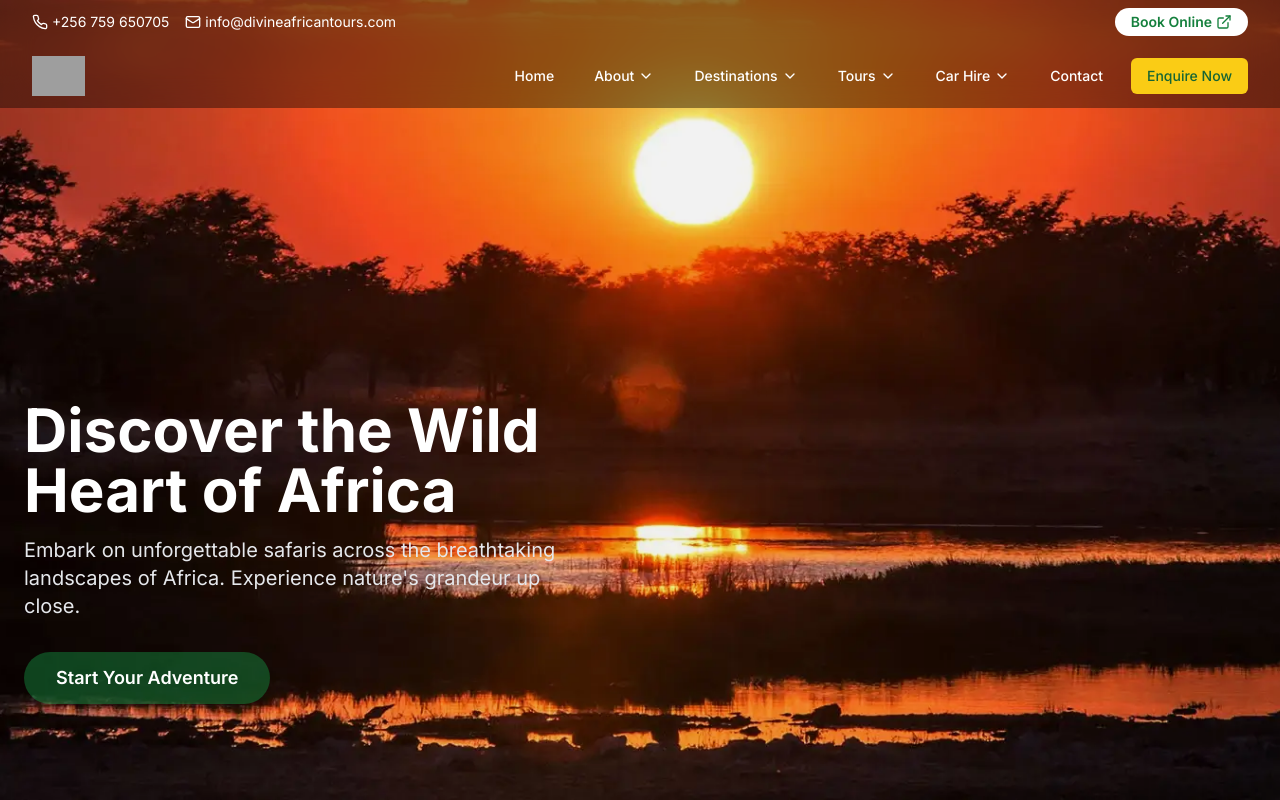
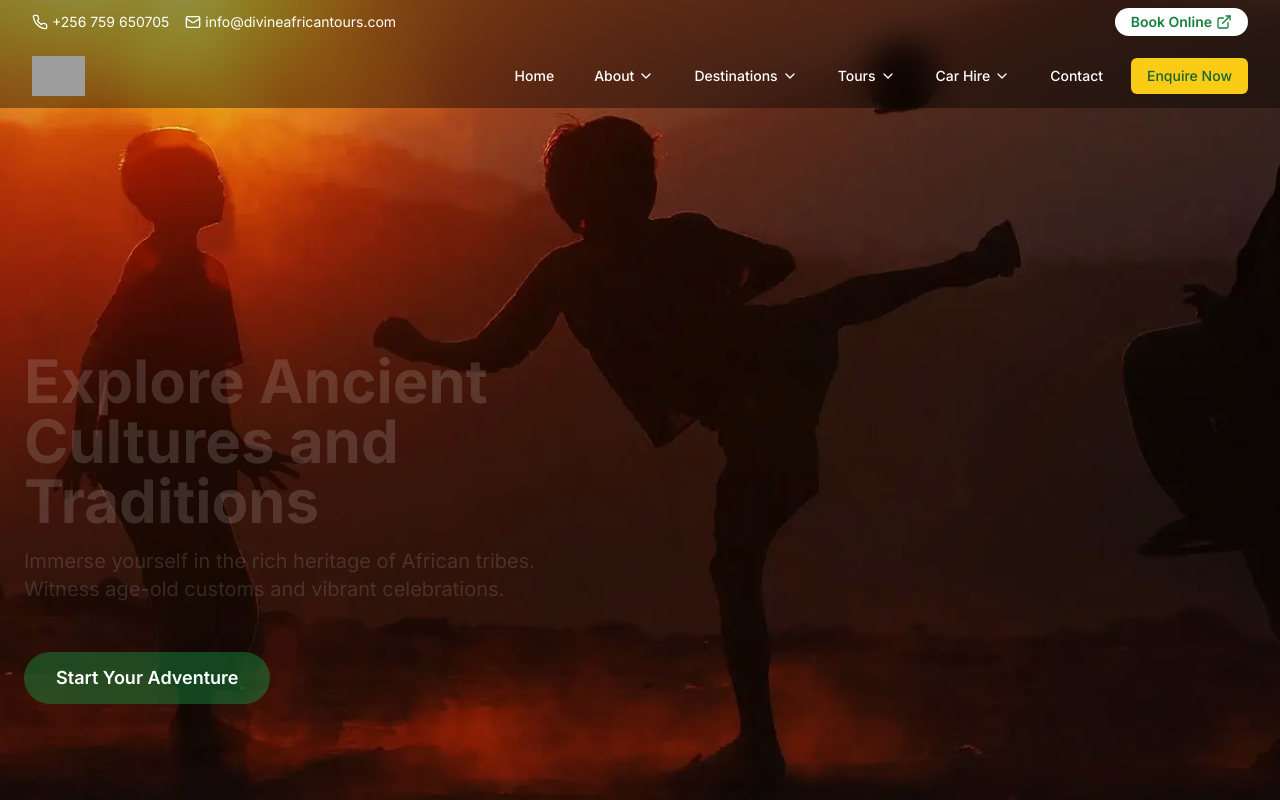
Before and after one commit to amsalimsema/divine, a React (Vite) app: page / in a window 1280 px wide. Shown: the top 800 px of the page. Built offline with nearby package versions, Linux system fonts and the light colour scheme; grey boxes are pictures that could not be loaded.

Commit message:
'newdiv'

```diff
--- a/src/components/MainHero.jsx
+++ b/src/components/MainHero.jsx
@@ -43,7 +43,7 @@ export default function HeroSection() {
   useEffect(() => {
     const timer = setInterval(() => {
       setNextIndex((prevIndex) => (prevIndex + 1) % heroContent.length)
-    }, 4500) // Change slightly before the transition to preload the next image
+    }, 3500) // Change slightly before the transition to preload the next image
 
     return () => clearInterval(timer)
   }, [])
@@ -52,7 +52,7 @@ export default function HeroSection() {
     const transitionTimer = setTimeout(() => {
       setCurrentIndex(nextIndex)
       setImageLoadError(false) // Reset error state when changing images
-    }, 5000)
+    }, 2000)
 
     return () => clearTimeout(transitionTimer)
   }, [nextIndex])
```
